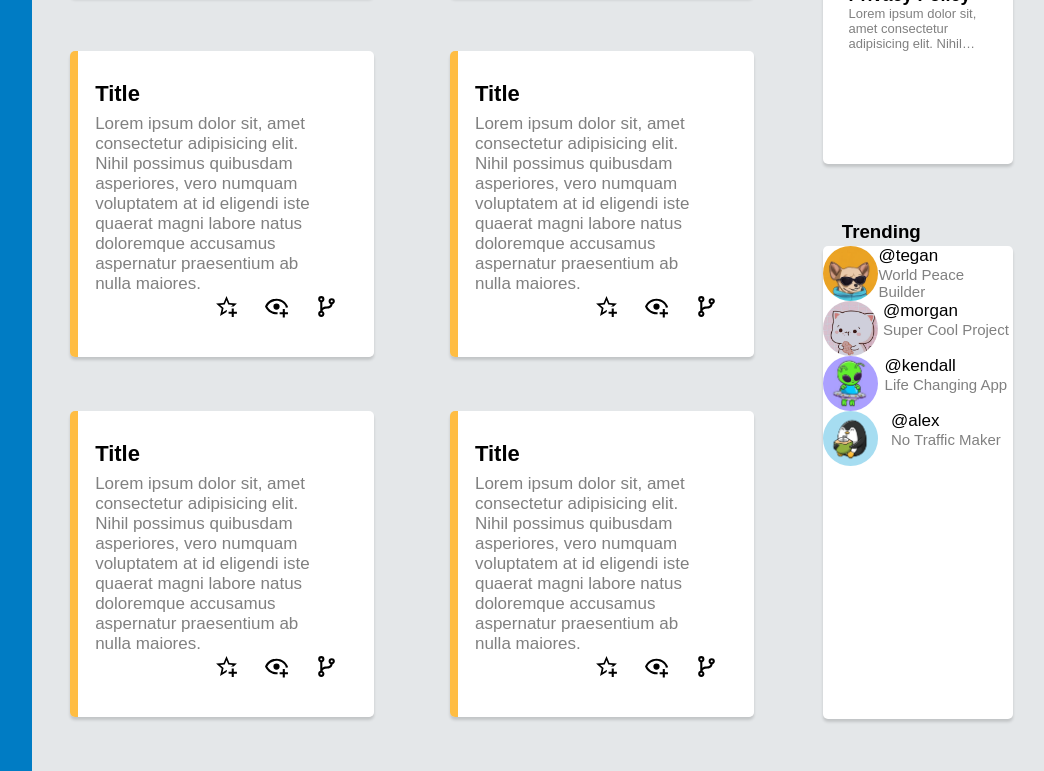
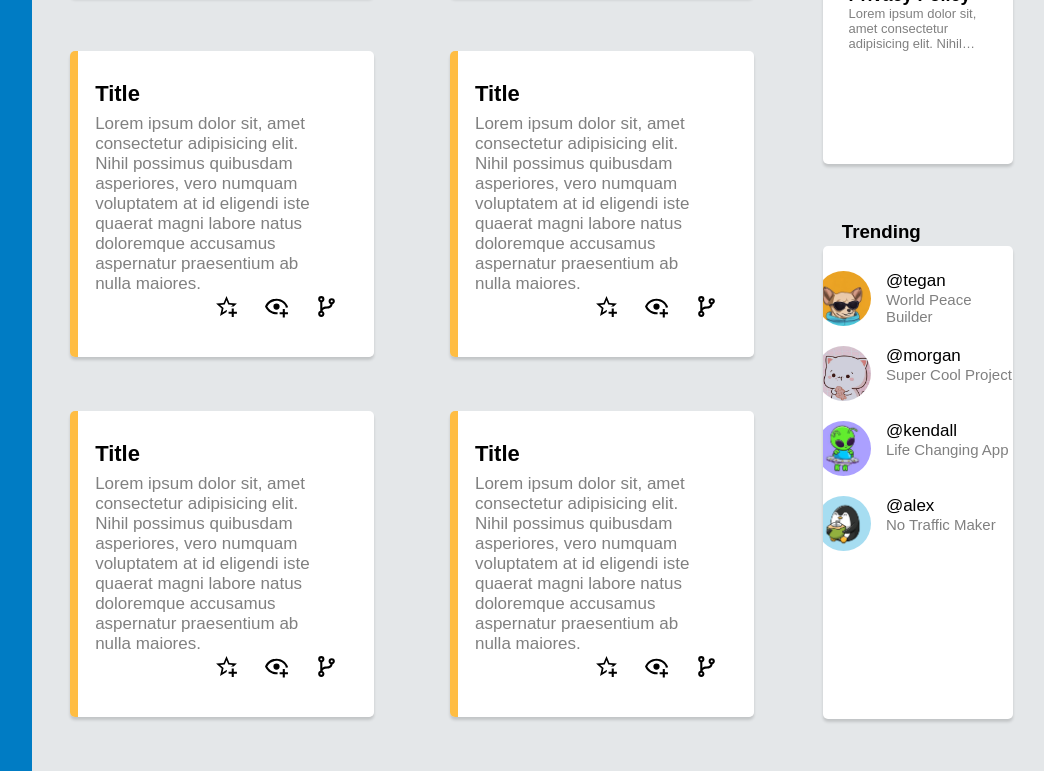
Before and after one commit to Cyber-Aarow/admin-dashboard, a website: page index.html in a window 1280 px wide. Shown: the part 585-1356 px from the top of the page, without its empty margins (235-1279 px from the left). Drawn offline with Linux system fonts and the light colour scheme.

Commit message:
Finish organizing Trending.

```diff
--- a/style.css
+++ b/style.css
@@ -289,9 +289,17 @@ hr {
     margin: 15px 40px 15px 40px;
 }
 
+.trending {
+    padding: 15px 0 15px;
+}
+
 .trending li {
     display: grid;
     grid-auto-flow: column;
+    grid-template-columns: 25% 1fr;
+    padding: 10px 0 10px;
+    gap: 15px;
+
 }
 
 .trending li:hover {
@@ -303,6 +311,7 @@ hr {
     width: 55px;
     height: auto;
     border-radius: 50%;
+    justify-self: right;
 }
 
 h6 {
```
